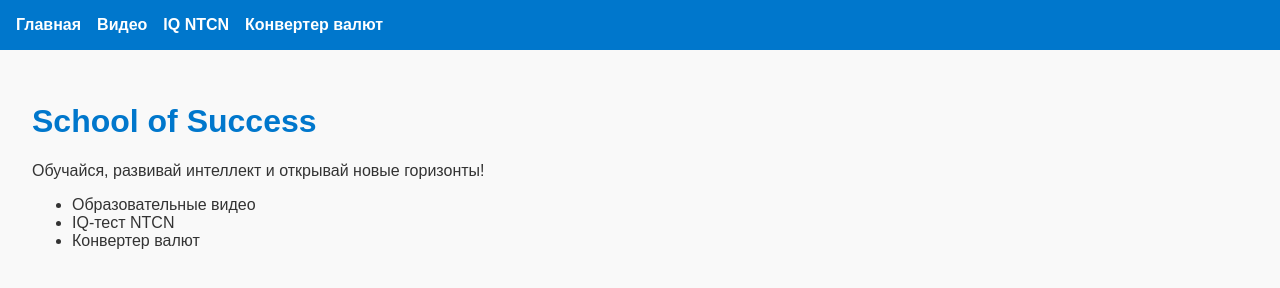
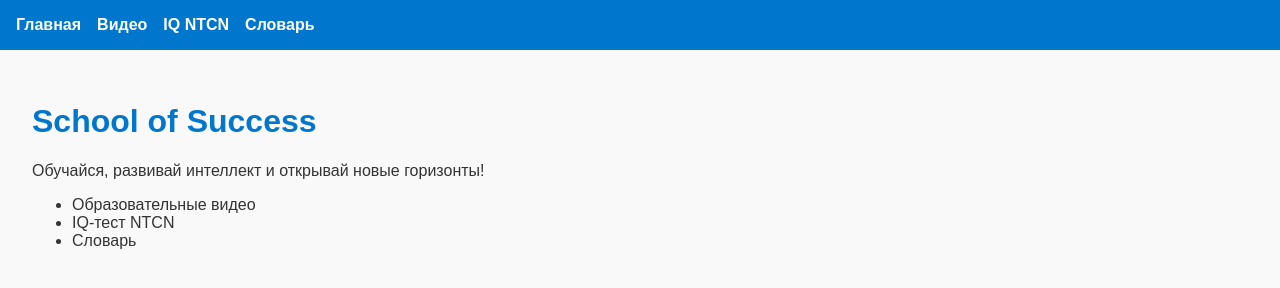
Before and after one commit to leon4ik-s/School-of-Success-v2, a plain HTML site: page index.html in a window 1280 px wide. Drawn offline with Linux system fonts and the light colour scheme.

Commit message:
Update index.html

```diff
--- a/index.html
+++ b/index.html
@@ -10,7 +10,7 @@
     <a href="index.html">Главная</a>
     <a href="videos.html">Видео</a>
     <a href="iq.html">IQ NTCN</a>
-    <a href="currency.html">Конвертер валют</a>
+    <a href="terms.html">Словарь</a>
   </nav>
 
   <main>
@@ -19,7 +19,7 @@
     <ul>
       <li>Образовательные видео</li>
       <li>IQ-тест NTCN</li>
-      <li>Конвертер валют</li>
+      <li>Словарь</li>
     </ul>
   </main>
 </body>
```
